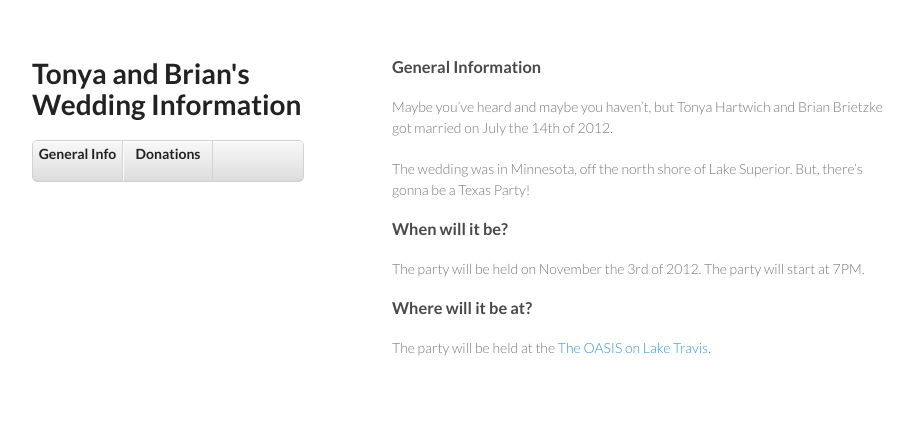
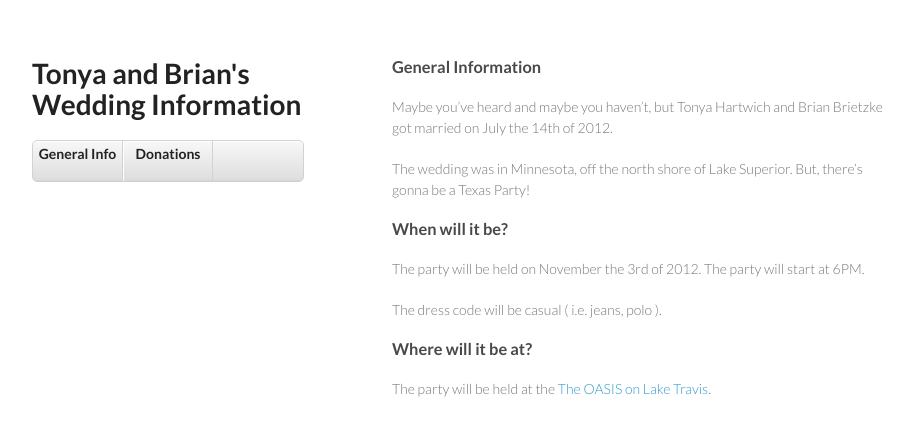
Before and after one commit to bbrietzke/tonyaandbrian, a Jekyll site: the page built from index.md, in a window 1280 px wide. Shown: the top 436 px of the page, without its empty margins (178-1091 px from the left). Built offline with Jekyll 4.4.1, drawn with Linux system fonts in a browser that asks for light colours; Markdown is read by kramdown in place of the engine named in the settings.

Commit message:
Updating dress code specifics.

```diff
--- a/index.md
+++ b/index.md
@@ -9,7 +9,9 @@ The wedding was in Minnesota, off the north shore of Lake Superior.  But, there'
 
 ### When will it be?
 
-The party will be held on November the 3rd of 2012.  The party will start at 7PM.
+The party will be held on November the 3rd of 2012.  The party will start at 6PM.
+
+The dress code will be casual ( i.e. jeans, polo ).
 
 ### Where will it be at?
 
```
